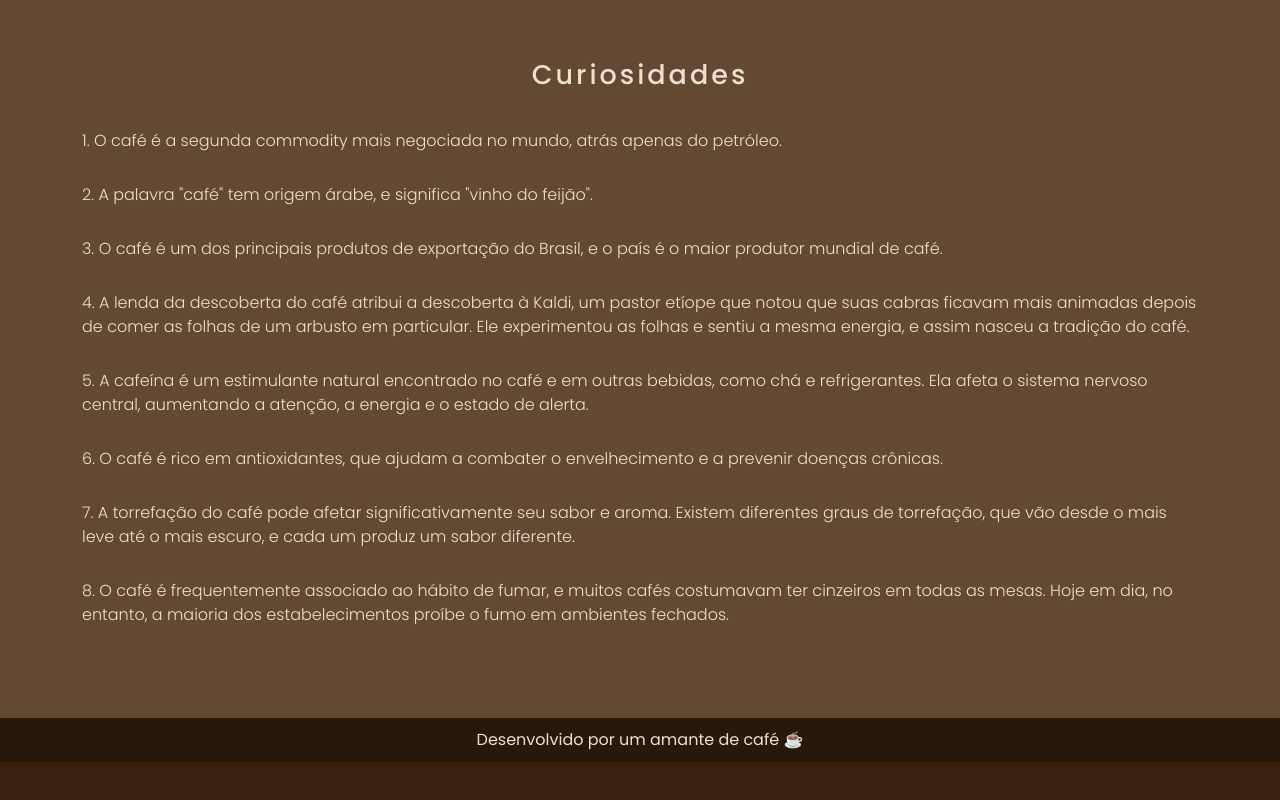
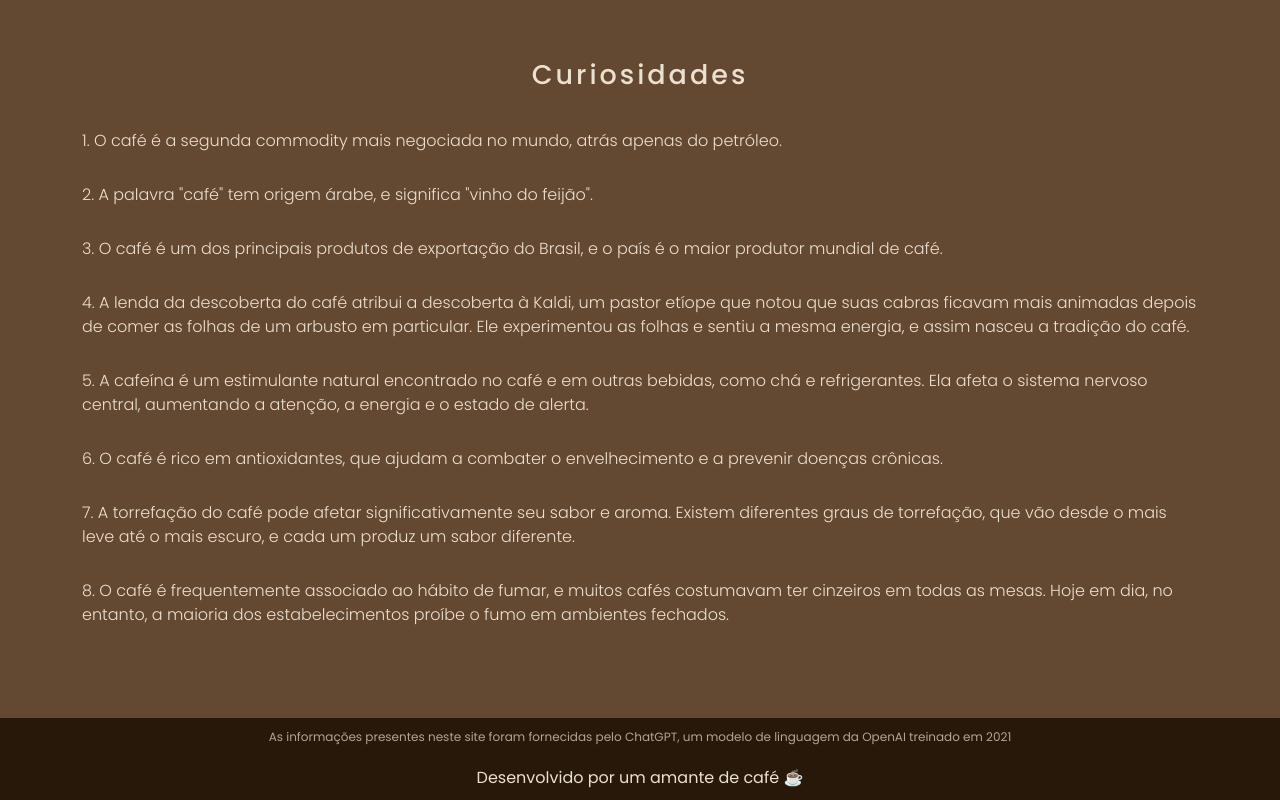
Before and after one commit to Nulo0/Coffezin, a plain HTML site: page index.html in a window 1280 px wide. Shown: the part 3602-4402 px from the top of the page. Before the commit the page ends 4364 px from the top, so only its background shows below. Drawn offline with nearby package versions, Linux system fonts and the light colour scheme; no server answers.

Commit message:
removal of unused files and addition of warning about site information

```diff
--- a/index.html
+++ b/index.html
@@ -356,6 +356,11 @@
 
     <footer>
         <div class="footer-container">
+            <a href="https://openai.com/blog/chatgpt/" target="_blank">
+                <p class="informations_alert">As informações presentes neste site foram fornecidas pelo ChatGPT, um
+                    modelo de linguagem da OpenAI
+                    treinado em 2021</p>
+            </a>
             <a href="https://www.linkedin.com/in/daniel-pedro-837b80218/" target="_blank">
                 <p>Desenvolvido por um amante de café ☕</p>
             </a>
--- a/style.css
+++ b/style.css
@@ -408,6 +408,13 @@ nav.scrolled_screen{
     display: flex;
     align-items: center;
     justify-content: center;
+    flex-direction: column;
+}
+
+.informations_alert{
+    font-size: 12px;
+    opacity: 0.7;
+    text-align: center;
 }
 
 .footer-container p{
```
Also changed, not shown: img/wave-haikei.svg (deleted), img/wave.svg (deleted).
